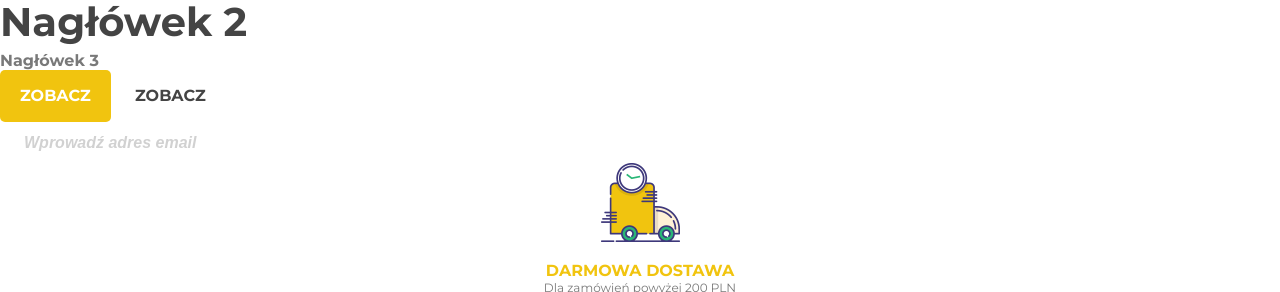
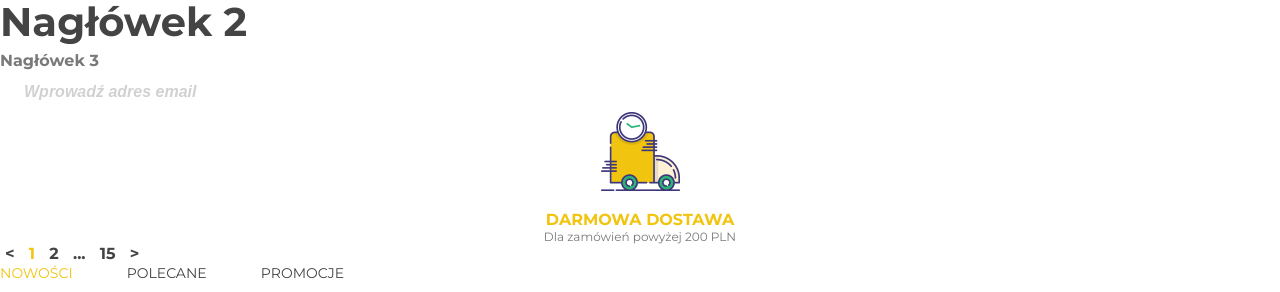
Before and after one commit to imediasystem/Sklep, a website: page index.html in a window 1280 px wide. Shown: the part 734-1026 px from the top of the page. Drawn offline with Linux system fonts and the light colour scheme.

Commit message:
Site Header Part 3

```diff
--- a/index.html
+++ b/index.html
@@ -73,9 +73,6 @@
         <h1 class="c-heading c-heading--level1">Nagłówek 1</h1>
         <h2 class="c-heading c-heading--level2">Nagłówek 2</h2>
         <h3>Nagłówek 3</h3>
-
-        <a class="c-btn c-btn--accent" href="#">ZOBACZ</a>
-        <a class="c-btn c-btn--light" href="#">ZOBACZ</a>
 
         <form action="">
             <input class="c-input c-input--newsletter" type="text" placeholder="Wprowadź adres email">
```
